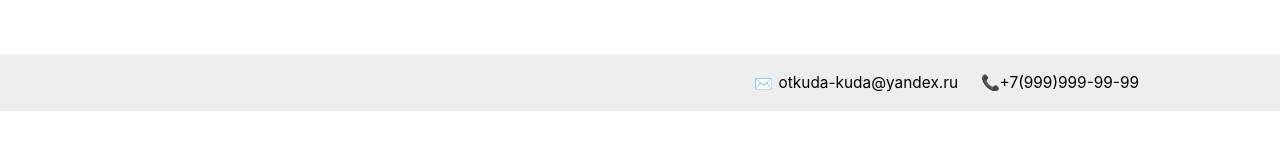
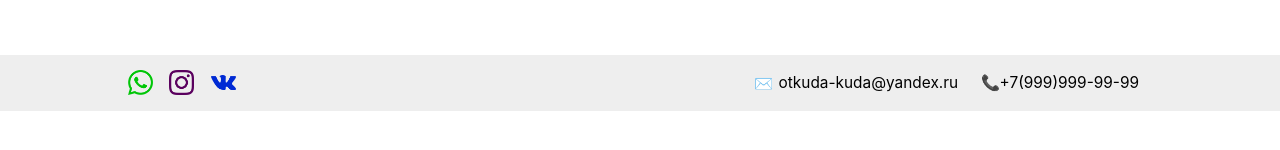
Before and after one commit to PoSteXBarT/PoSteXBarT.github.io, a plain HTML site: page main.html in a window 1280 px wide. Shown: the part 2984-3134 px from the top of the page. Drawn offline with Linux system fonts and the light colour scheme.

Commit message:
Update main.css

```diff
--- a/css/main.css
+++ b/css/main.css
@@ -631,21 +631,21 @@ a {
     display: block;
     width: 25px;
     height: 25px;
-    background-image: url("img/whatsapp.png");
+    background-image: url("../img/whatsapp.png");
     background-size: cover; }
   .social__link--instagram::before {
     content: "";
     display: block;
     width: 25px;
     height: 25px;
-    background-image: url("img/inst.png");
+    background-image: url("../img/inst.png");
     background-size: cover; }
   .social__link--vk::before {
     content: "";
     display: block;
     width: 25px;
     height: 25px;
-    background-image: url("img/vk.png");
+    background-image: url("../img/vk.png");
     background-size: cover; }
 
 /*# sourceMappingURL=main.css.map */
```
